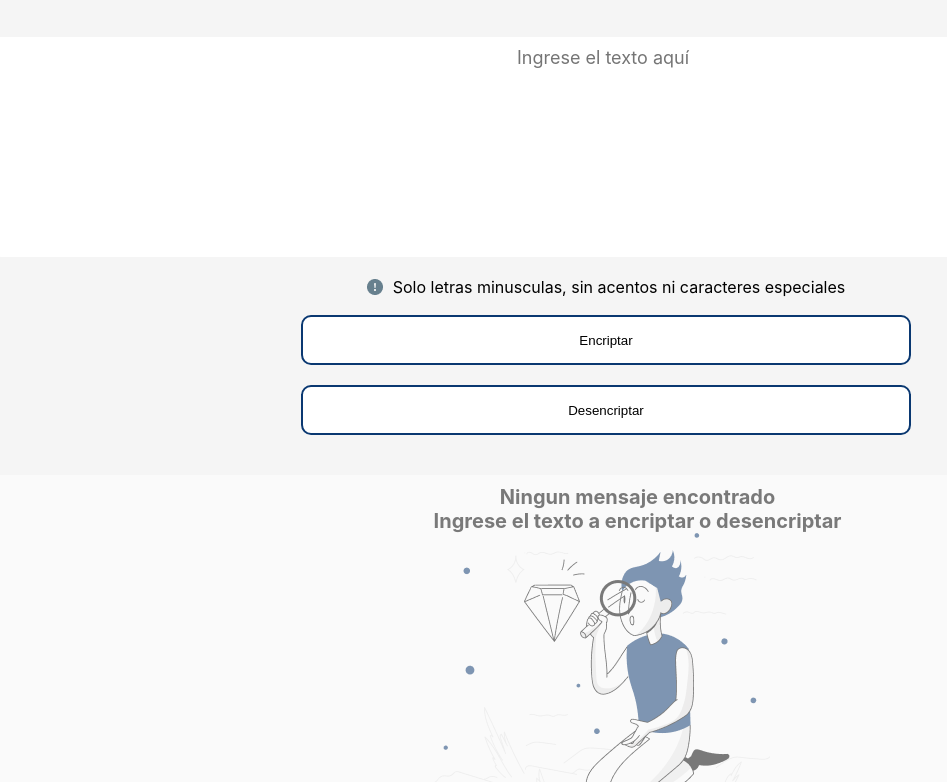
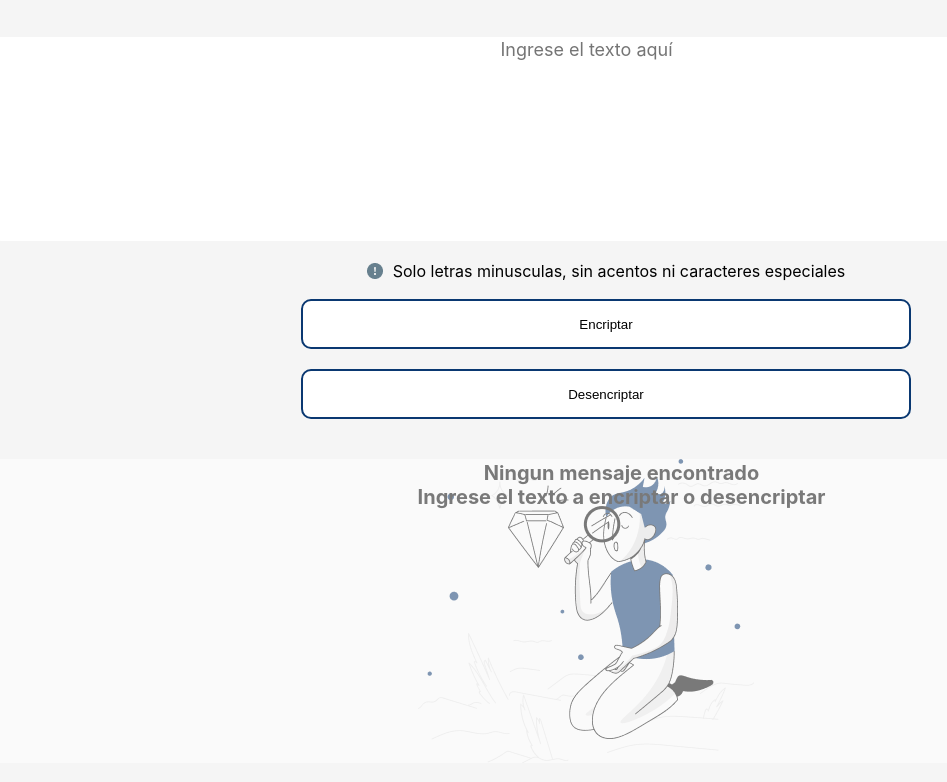
Before and after one commit to WebShadow44/Encriptador, a plain HTML site: page Index.html in a window 1280 px wide. Shown: the part 115-897 px from the top of the page, without its empty margins (34-981 px from the left). Drawn offline with Linux system fonts and the light colour scheme.

Commit message:
Update challenge.css

```diff
--- a/challenge.css
+++ b/challenge.css
@@ -55,12 +55,10 @@ body{
 }
 
 #mensaje{
-    width: 90%;
     max-width: 95%;
     min-height: 200px;
     resize: none;
     margin: 10px 10px;
-    padding: 10px 50px;
     background-color: white;
     border-style: none;
     font-family: 'Inter';
@@ -74,12 +72,10 @@ body{
 }
 
 #resultado{
-    width: 90%;
     max-width: 95%;
-    min-height: 400px;
+    min-height: 300px;
     resize: none;
     margin: 10px 10px;
-    padding: 10px 50px;
     background-color: white;
     border-style: none;
     font-family: 'Inter';
```
